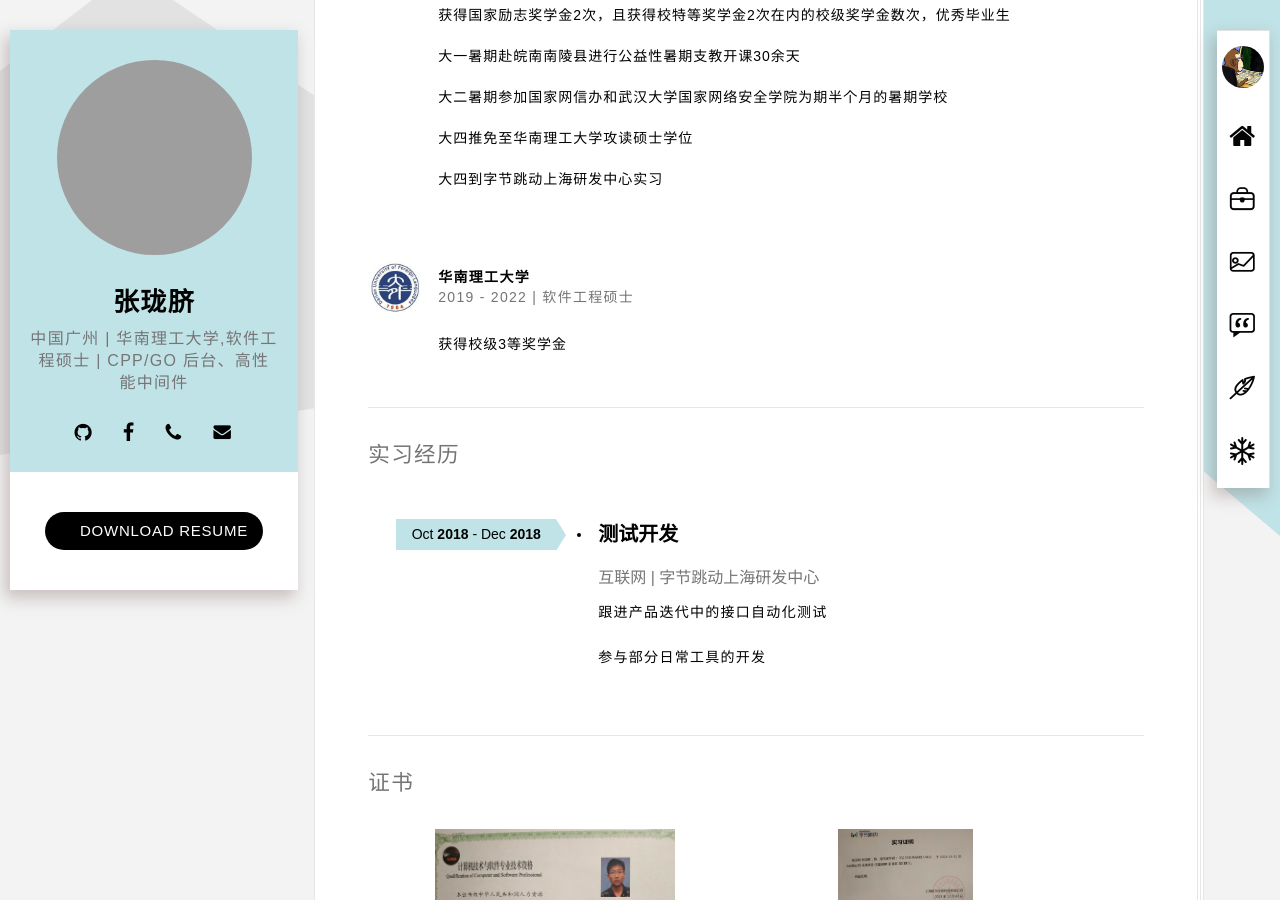
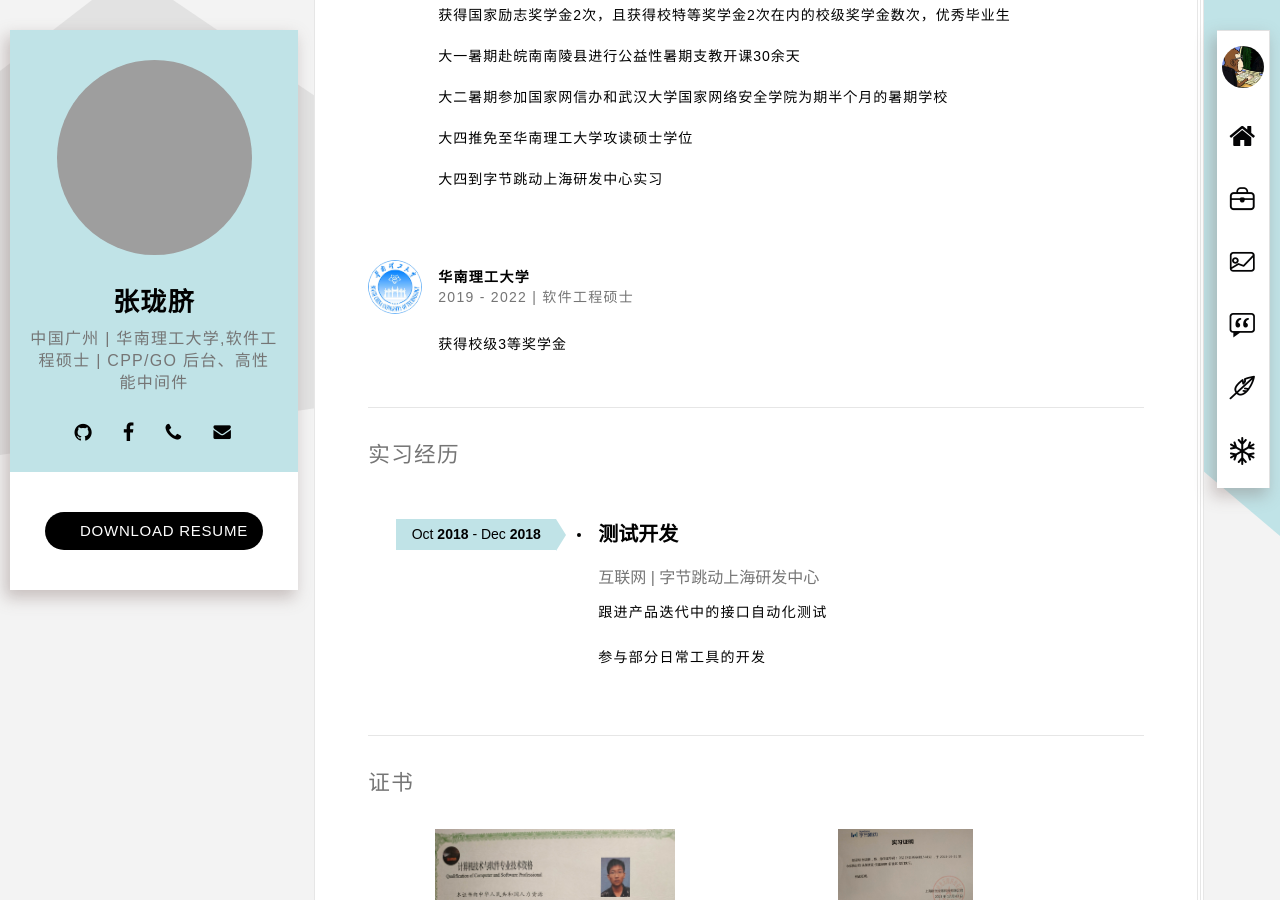
Before and after one commit to zlonqi/zlonqi.github.io, a Jekyll site: the page built from index.html, in a window 1280 px wide and 900 px high, scrolled down 803 px. Built offline with Jekyll 4.4.1, drawn with Linux system fonts in a browser that asks for light colours; some web fonts are replaced; grey boxes are pictures that could not be loaded.

Commit message:
update _includes/resumer_03-education.html.

```diff
--- a/_includes/resumer_03-education.html
+++ b/_includes/resumer_03-education.html
@@ -29,7 +29,7 @@
             </div><!-- .ref-box -->
 			<div class="ref-box hreview">
                 <div class="ref-avatar">
-                    <img alt="" src="{{ '/styles/img/school.jpg' | prepend: site.baseurl }}" class="avatar avatar-54 photo" height="54" width="54">
+                    <img alt="" src="{{ '/styles/img/scut.jpg' | prepend: site.baseurl }}" class="avatar avatar-54 photo" height="54" width="54">
                 </div>
 
                 <div class="ref-info">
```
